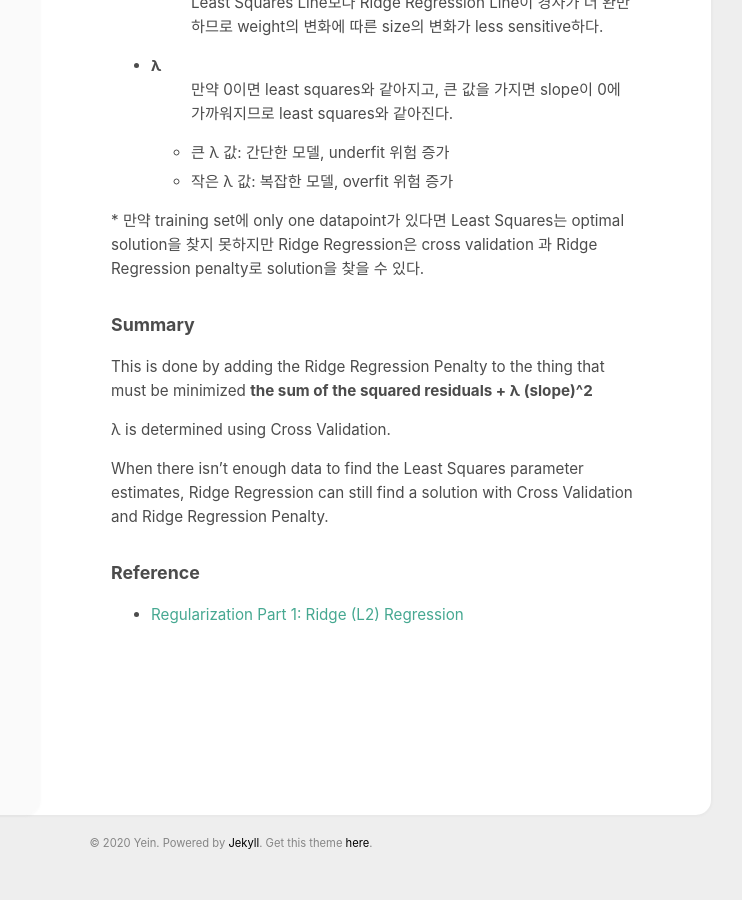
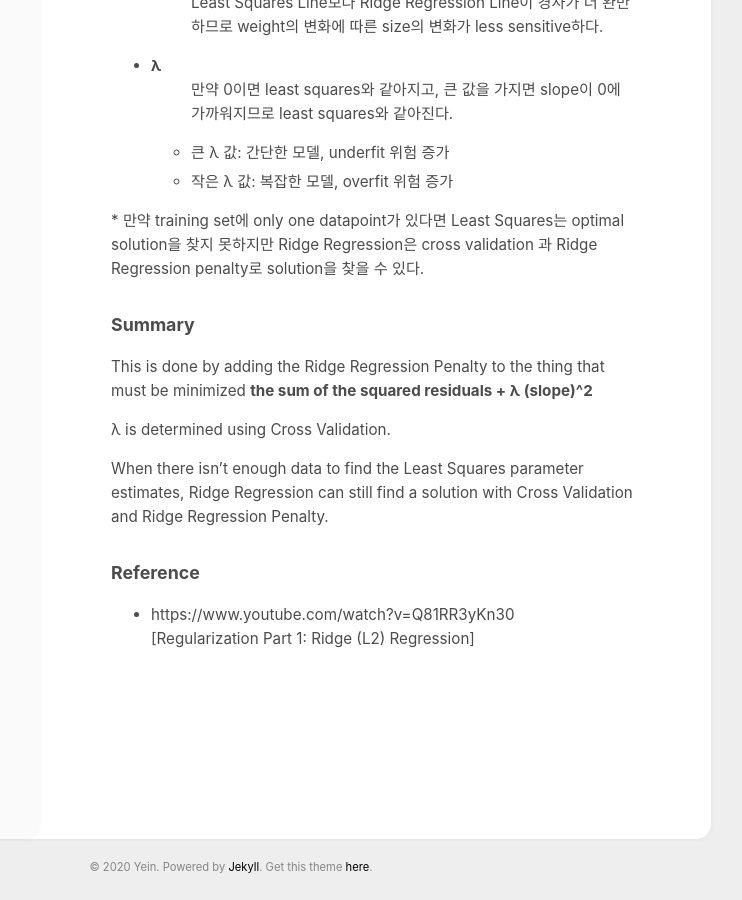
Before and after one commit to YeinHeo/yeinheo.github.io, a Jekyll site: the page built from _posts/2020-10-11-[ML]Ridge Regression.md, in a window 1280 px wide and 900 px high, scrolled down 1338 px. Shown: the whole window, without its empty margins (409-1151 px from the left). Built offline with Jekyll 4.4.1, drawn with Linux system fonts in a browser that asks for light colours; before the commit the page ends 2214 px from its top, so only the background shows below that.

Commit message:
Update 2020-10-11-[ML]Ridge Regression.md

```diff
--- a/_posts/2020-10-11-[ML]Ridge Regression.md
+++ b/_posts/2020-10-11-[ML]Ridge Regression.md
@@ -22,16 +22,16 @@ comments: true
 
 ![Untitled.png](/assets/img/20-10-09/Regularization2/Untitled.png){: width="360" height="60"}
 
-Ridge Regression은 실제 Y값에다 MSE를 최소화시키는데 베타 제곱을 특정한 값보다 작게 제약하는 것이다.
+   Ridge Regression은 실제 Y값에다 MSE를 최소화시키는데 베타 제곱을 특정한 값보다 작게 제약하는 것이다.
 
-**λ (slope)^2  ⇒ Ridge Regression Penalty**
+   **λ (slope)^2  ⇒ Ridge Regression Penalty**
 
-slope 제곱은 기존 least squares에 penalty를 더하고, λ는 얼마나 penalty를 줄 것인가를 결정한다.
+   slope 제곱은 기존 least squares에 penalty를 더하고, λ는 얼마나 penalty를 줄 것인가를 결정한다.
 
 ![Untitled%201.png](/assets/img/20-10-09/Regularization2/Untitled%201.png){: width="150" height="200"}
 
-빨간색: Least Squres
-파란색: Ridge Regression
+   빨간색: Least Squres
+   파란색: Ridge Regression
 
 ⇒ 위와 같이 Ridge Regression을 사용하면 variance가 적어진다.
 
@@ -65,4 +65,5 @@ Ridge Regression can still find a solution with Cross Validation and Ridge Regre
 
 ### Reference
 
-- [Regularization Part 1: Ridge (L2) Regression](https://www.youtube.com/watch?v=Q81RR3yKn30)
+- https://www.youtube.com/watch?v=Q81RR3yKn30
+  [Regularization Part 1: Ridge (L2) Regression]
```
